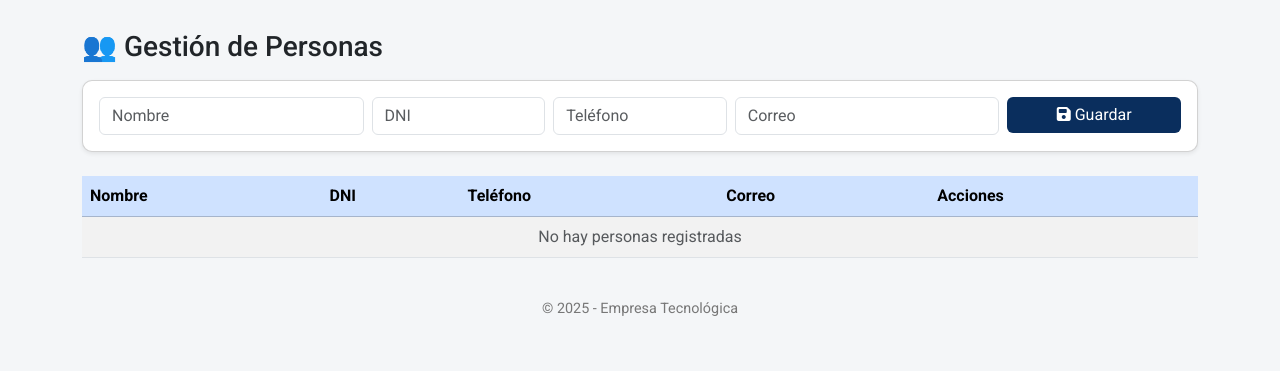
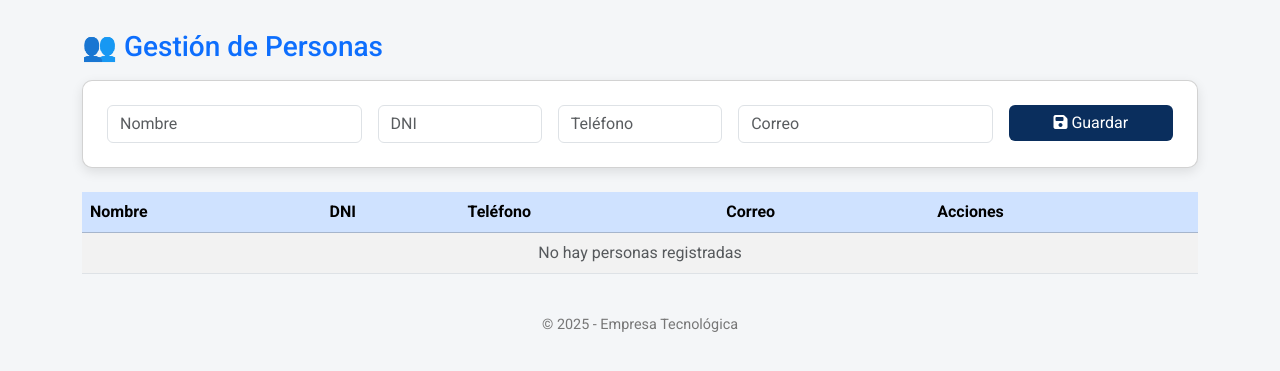
Before and after one commit to Victor-Cham/mi_app_flask_qr, a Flask app: page /personas in a window 1280 px wide. Shown: the part 56-427 px from the top of the page. Run offline with Flask 3, Linux system fonts and the light colour scheme.

Commit message:
Update personas.html

```diff
--- a/templates/personas.html
+++ b/templates/personas.html
@@ -1,9 +1,9 @@
 {% extends 'base.html' %}
 {% block content %}
-<h3 class="mb-3">👥 Gestión de Personas</h3>
+<h3 class="mb-3 text-primary">👥 Gestión de Personas</h3>
 
-<div class="card p-3 shadow-sm mb-4">
-    <form method="POST" class="row g-2">
+<div class="card p-4 mb-4">
+    <form method="POST" class="row g-3">
         <div class="col-md-3"><input name="nombre" class="form-control" placeholder="Nombre" required></div>
         <div class="col-md-2"><input name="dni" class="form-control" placeholder="DNI"></div>
         <div class="col-md-2"><input name="telefono" class="form-control" placeholder="Teléfono"></div>
@@ -12,7 +12,7 @@
     </form>
 </div>
 
-<table class="table table-striped table-hover">
+<table class="table table-hover table-striped">
     <thead class="table-primary">
         <tr>
             <th>Nombre</th><th>DNI</th><th>Teléfono</th><th>Correo</th><th>Acciones</th>
@@ -25,7 +25,9 @@
             <td>{{ p.dni }}</td>
             <td>{{ p.telefono }}</td>
             <td>{{ p.correo }}</td>
-            <td><a href="/eliminar_persona/{{ p.id }}" class="btn btn-danger btn-sm"><i class="fa fa-trash"></i></a></td>
+            <td>
+                <a href="/eliminar_persona/{{ p.id }}" class="btn btn-danger btn-sm"><i class="fa fa-trash"></i></a>
+            </td>
         </tr>
         {% else %}
         <tr><td colspan="5" class="text-center text-muted">No hay personas registradas</td></tr>
```
